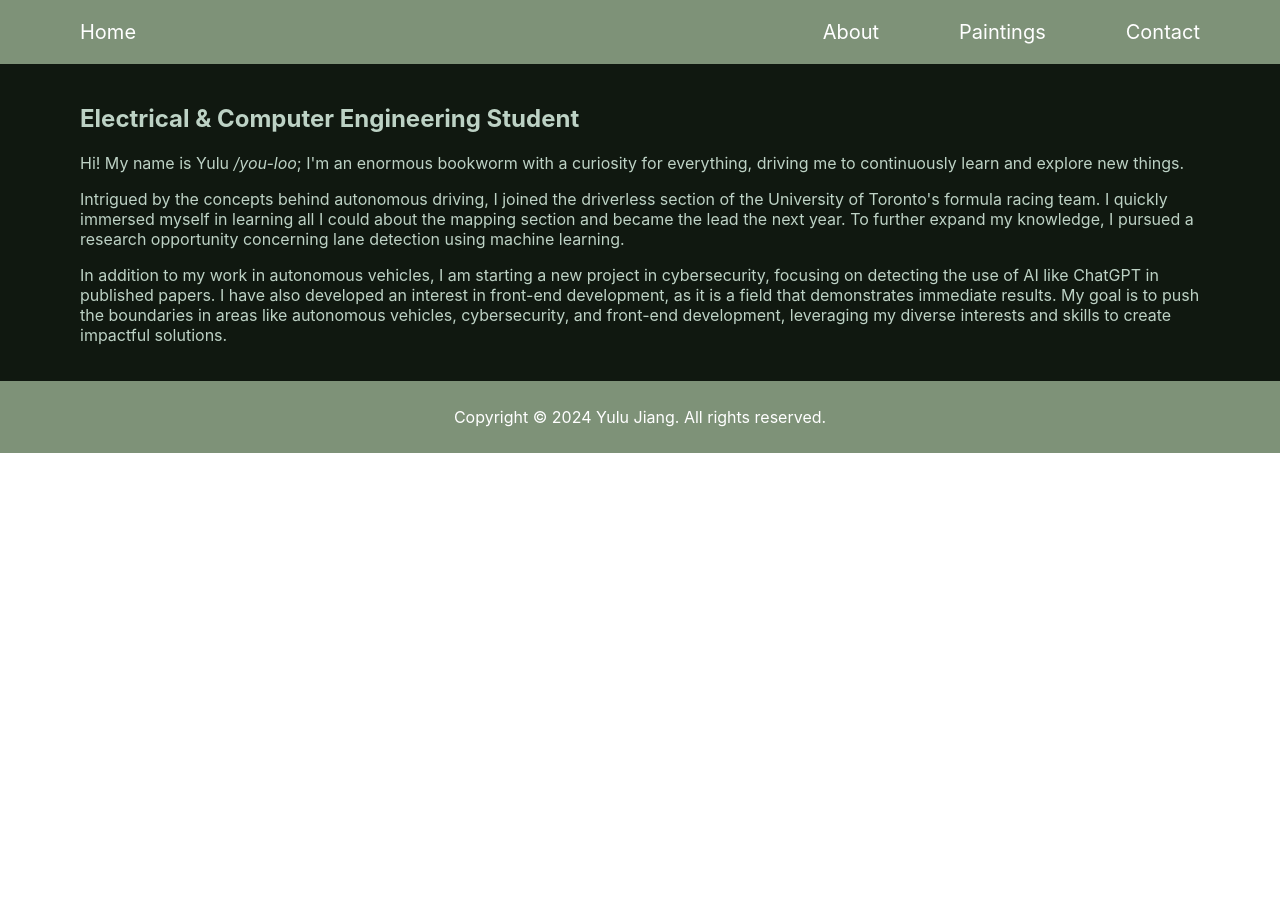
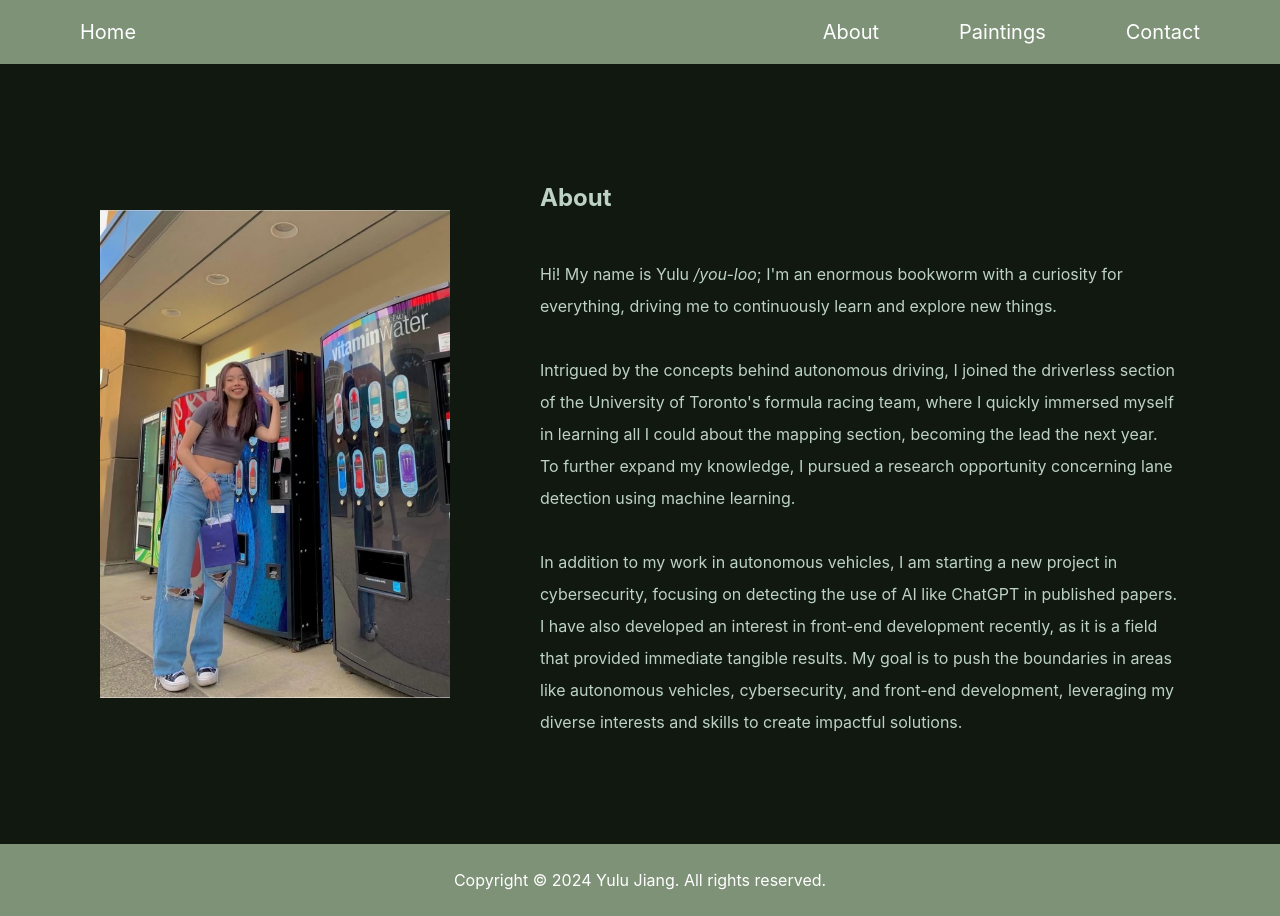
Before and after one commit to yu1uuu/Portfolio, a React (Create React App) app: page /about in a window 1280 px wide. Before the commit the page ends 800 px from the top, so only its background shows below. Built offline with nearby package versions, Linux system fonts and the light colour scheme.

Commit message:
added about me image

```diff
--- a/src/components/About.js
+++ b/src/components/About.js
@@ -1,35 +1,49 @@
 import React from "react";
 import styled from 'styled-components';
 
-// Styled component for the text section
+// Styled component for the image
+const ImageSection = styled.div`
+  flex: 0 0 auto; // Prevents the image from shrinking
+  # padding: 30px; // Padding around the image
+  padding-left: 100px;
+  display: flex;
+  align-items: center; // Centers the image vertically
+`;
+
 const TextSection = styled.div`
   flex: 1; // Takes up the remaining space
-  padding: 20px 80px; // Padding to space out the text from the image
+  padding:  90px; // Padding to space out the text from the image
+  padding-right: 100px;
   color: #bdd2c5;
+  display: flex;
+  flex-direction: column; // Ensures that paragraphs are stacked vertically
+  justify-content: center; // Centers the text vertically
+  line-height: 2;
 `;
 
 const StyledAbout = styled.main`
   background-color: #101810; // Light green
+  display: flex; // Uses flexbox for layout
 `;
 
 function About() {
   return (
     <StyledAbout>
+      <ImageSection>
+        <img src="/yulu.jpg" alt="Yulu's portrait" style={{ width: '350px'}} />
+      </ImageSection>
       <TextSection>
-
-    <h2> Electrical & Computer Engineering Student</h2>
+        <h2>About</h2>
         <p>
           Hi! My name is Yulu <i>/you-loo</i>; I'm an enormous bookworm with a curiosity for everything, driving me to continuously learn and explore new things.
         </p>
         <p>
-    Intrigued by the concepts behind autonomous driving, I joined the driverless section of the University of Toronto's formula racing team. I quickly immersed myself in learning all I could about the mapping section and became the lead the next year. To further expand my knowledge, I pursued a research opportunity concerning lane detection using machine learning.
+          Intrigued by the concepts behind autonomous driving, I joined the driverless section of the University of Toronto's formula racing team, where I quickly immersed myself in learning all I could about the mapping section, becoming the lead the next year. To further expand my knowledge, I pursued a research opportunity concerning lane detection using machine learning.
         </p>
         <p>
-    In addition to my work in autonomous vehicles, I am starting a new project in cybersecurity, focusing on detecting the use of AI like ChatGPT in published papers. I have also developed an interest in front-end development, as it is a field that demonstrates immediate results.
+          In addition to my work in autonomous vehicles, I am starting a new project in cybersecurity, focusing on detecting the use of AI like ChatGPT in published papers. I have also developed an interest in front-end development recently, as it is a field that provided immediate tangible results.
           My goal is to push the boundaries in areas like autonomous vehicles, cybersecurity, and front-end development, leveraging my diverse interests and skills to create impactful solutions.
         </p>
-
-
       </TextSection>
     </StyledAbout>
   );
```
Also changed, not shown: public/yulu.jpg (added). Lines whose indentation alone changed are shown as unchanged.
